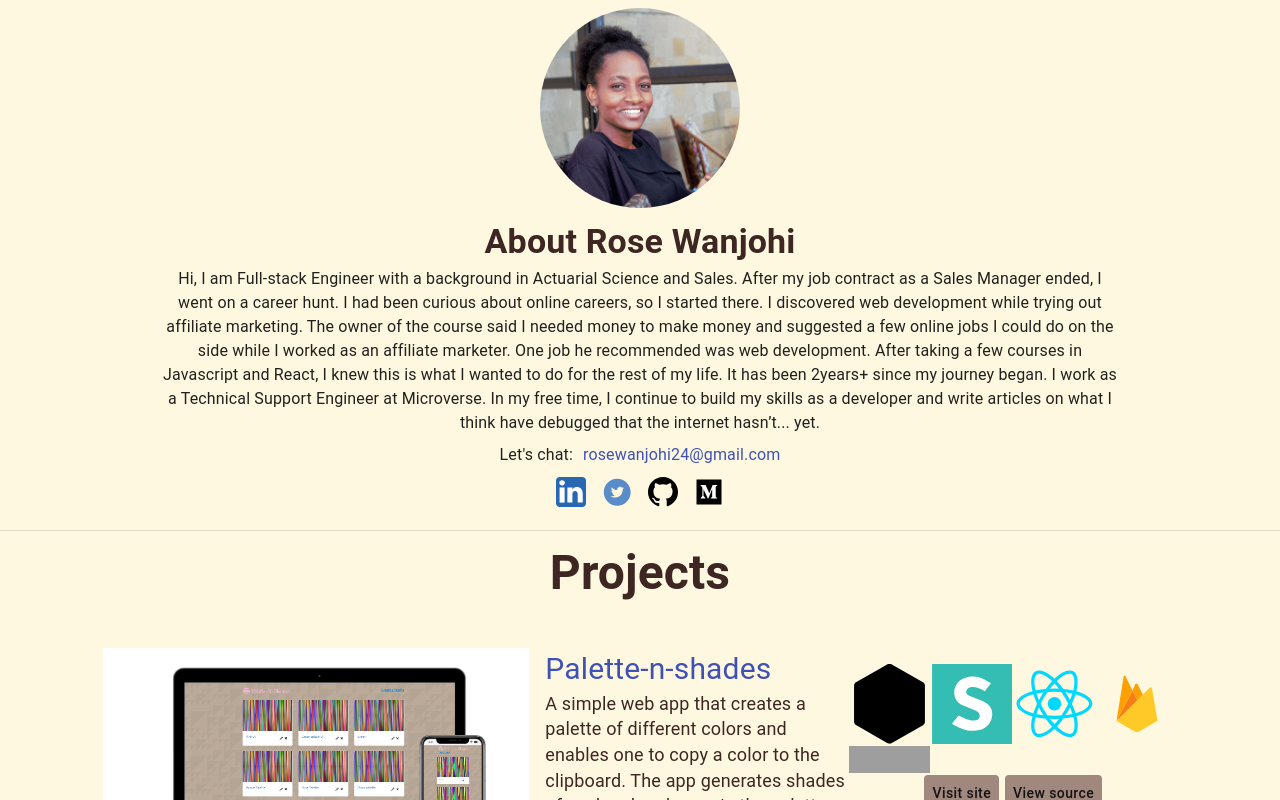
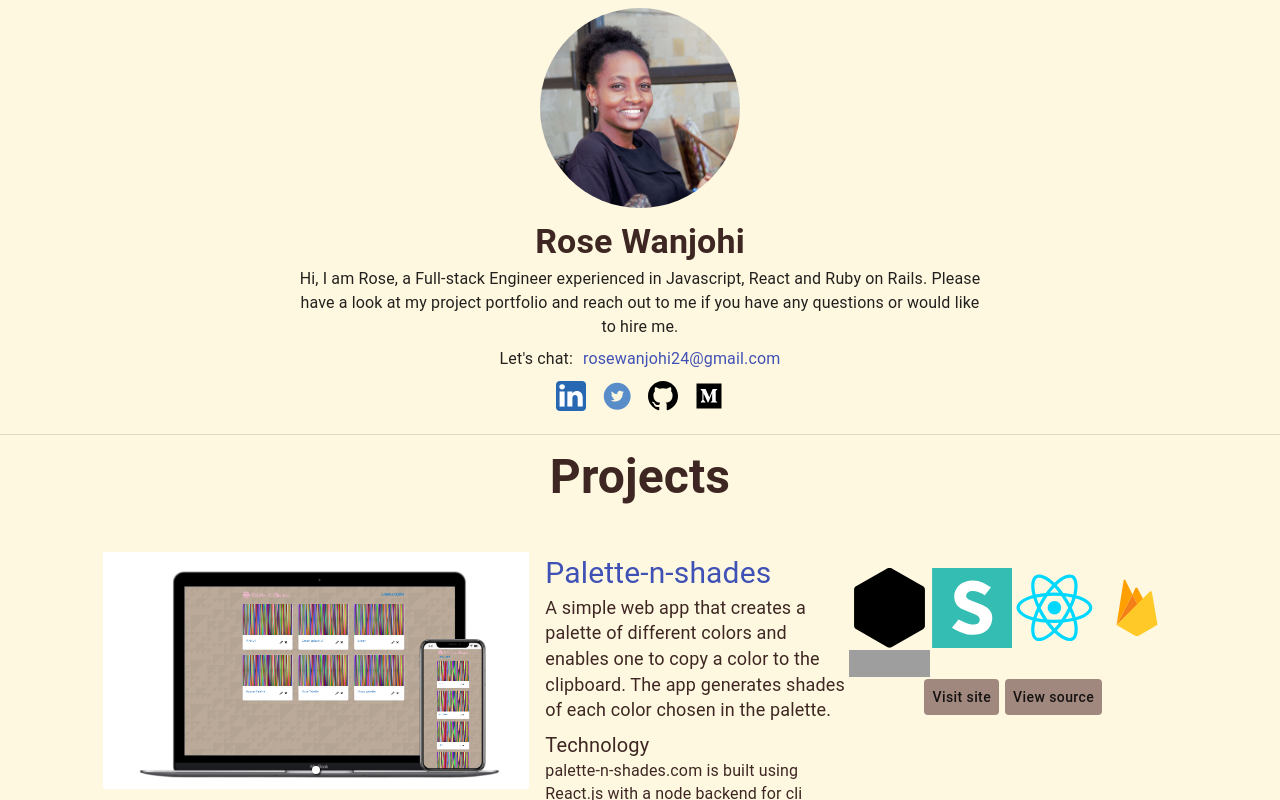
Before and after one commit to blackpintz/Portfolio, a React (Create React App) app: page / in a window 1280 px wide. Built offline with nearby package versions, Linux system fonts and the light colour scheme; grey boxes are pictures that could not be loaded.

Commit message:
modified about me section.

```diff
--- a/src/Components/Navbar.js
+++ b/src/Components/Navbar.js
@@ -47,13 +47,13 @@ export default function TheMenu() {
     color = '#3e2723'
     textAlign = 'center'
     >
-    About Rose Wanjohi
+    Rose Wanjohi
     </Box>
     <Box
     textAlign = 'center'
     mx='auto'
-    width='75%'>
-    Hi, I am Full-stack Engineer with a background in Actuarial Science and Sales. After my job contract as a Sales Manager ended, I went on a career hunt. I had been curious about online careers, so I started there. I discovered web development while trying out affiliate marketing. The owner of the course said I needed money to make money and suggested a few online jobs I could do on the side while I worked as an affiliate marketer. One job he recommended was web development. After taking a few courses in Javascript and React, I knew this is what I wanted to do for the rest of my life. It has been 2years+ since my journey began. I work as a Technical Support Engineer at Microverse. In my free time, I continue to build my skills as a developer and write articles on what I think have debugged that the internet hasn’t... yet.
+    width='54%'>
+    Hi, I am Rose, a Full-stack Engineer experienced in Javascript, React and Ruby on Rails. Please have a look at my project portfolio and reach out to me if you have any questions or would like to hire me.
     </Box>
     <Box
     mt={1}
```
